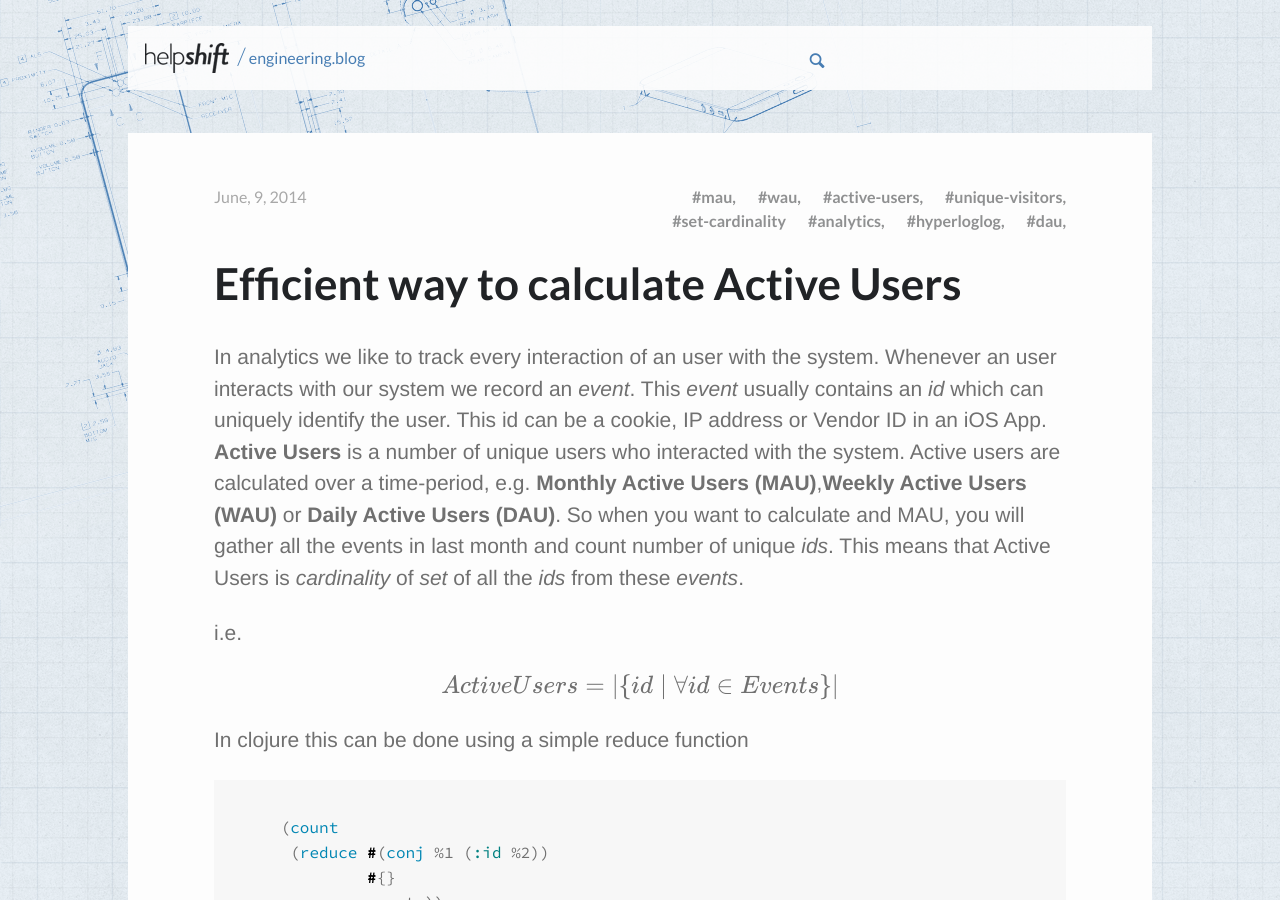
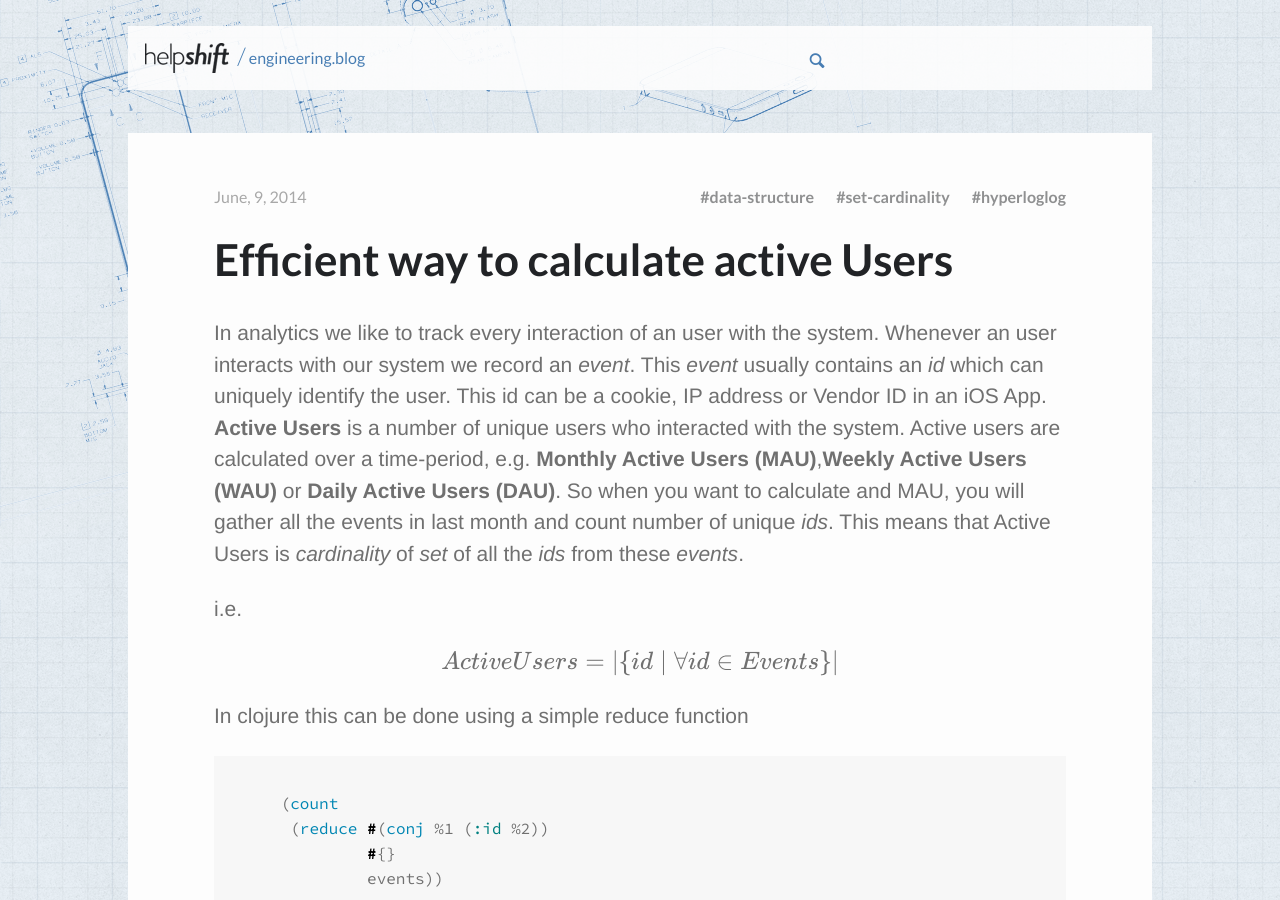
Before and after one commit to helpshift/dev-blog, a Jekyll site: the page built from _posts/2014-06-09-active-users.md, in a window 1280 px wide and 900 px high. Built offline with Jekyll 4.4.1, drawn with Linux system fonts in a browser that asks for light colours; some web fonts are replaced; formulas are drawn with MathJax 3; comment, search, counter and statistics services are not loaded.

Commit message:
Fixup filename and metadata

```diff
--- a/_posts/2014-06-09-Efficient-way-to-calculate-Active-Users.markdown
+++ b/_posts/2014-06-09-active-users.md
@@ -1,7 +1,7 @@
 ---
 layout: post
-title: Efficient way to calculate Active Users
-tags: unique-visitors, active-users, wau, mau, dau, hyperloglog, analytics, set-cardinality
+title: Efficient way to calculate active Users
+tags: hyperloglog set-cardinality data-structure
 author:
     name: Kiran Kulkarni
     gravatar: bdf2725cd34e0bfb45d927021f576675
```
